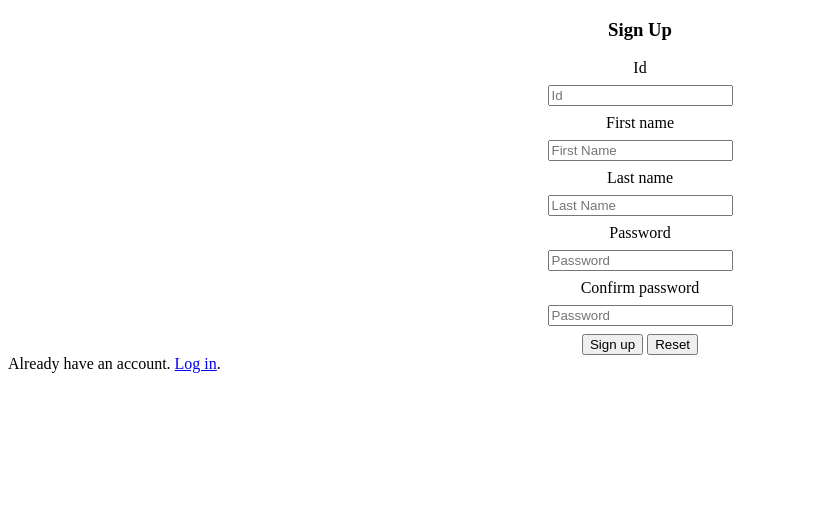
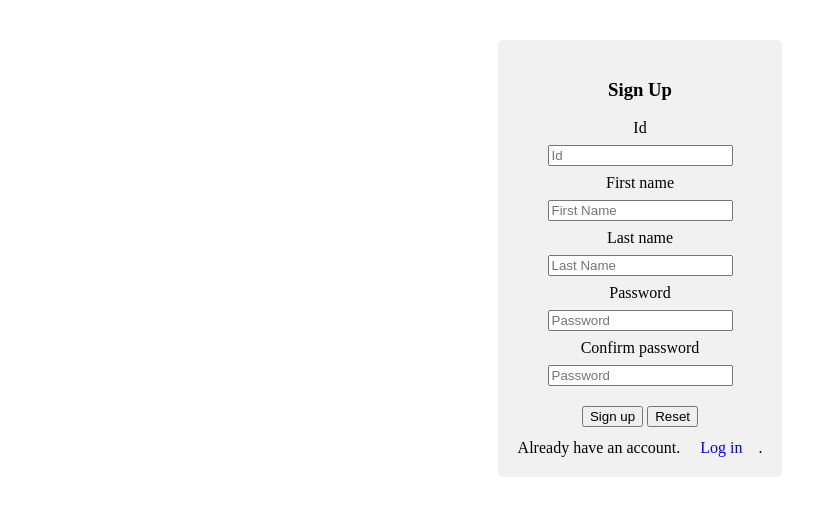
Before and after one commit to Jay-DVT/high-school-LMS, a Flask app: page /signup in a window 1280 px wide. Shown: the top 516 px of the page, without its empty margins (0-836 px from the left). Run offline with Flask 2, Linux system fonts and the light colour scheme.

Commit message:
css styling

```diff
--- a/static/global.css
+++ b/static/global.css
@@ -7,6 +7,11 @@
 
 form h3 {
     text-align: center;
+}
+
+body {
+    margin: 0;
+    height: 100%;
 }
 
 #nav {
@@ -22,4 +27,74 @@ form h3 {
     flex-direction: column;
     align-items: flex-start;
     padding: 8px;
+    gap: 4px;
 }
+
+.links {
+    display: flex;
+    flex-direction: row;
+    padding: 8px;
+    gap: 15px
+}
+
+nav {
+    overflow: hidden;
+    background-color: #333;
+    top: 0; /* Position the navbar at the top of the page */
+    width: 100%; /* Full width */
+    color: white;
+}
+
+a:link {
+    text-decoration: none;
+  }
+
+a:visited {
+  text-decoration: none;
+}
+
+a:hover {
+  text-decoration: underline;
+}
+
+li a {
+    color: white;
+    padding: 0px;
+    margin: 0px;
+}
+
+.links {
+    height: 100%;
+
+}
+
+.auth {
+    text-align: left;
+    background-color: #f1f1f1;
+    padding: 20px;
+    margin: 20px;
+    border-radius: 5px;
+}
+
+.auth-bg {
+    display: flex;
+    justify-content: center;
+}
+
+
+a {
+    color: blue;
+    padding: 0px 16px;
+}
+
+#body {
+    margin: 20px
+}
+
+.discipline {
+    padding: 4px 0px;
+}
+
+.button-container {
+    margin: 12px;
+}
--- a/templates/index.html
+++ b/templates/index.html
@@ -5,13 +5,13 @@
 {% block body %}
 
         Bienvenido al sistema de mejoramiento academico, dentro de tu curso se encuentran las siguientes materias:
-        <div>
+        <div class="discipline">
            <a href="{{url_for('math')}}">Matematicas I</a>
         </div>
-        <div>
+        <div class="discipline">
            <a href="{{url_for('physics')}}">Fisica I</a>
         </div>
-        <div>
+        <div class="discipline">
            <a href="{{url_for('history')}}">Historia Mexico I</a>
         </div>
 
--- a/templates/layout.html
+++ b/templates/layout.html
@@ -27,6 +27,8 @@
     <script
         type="text/javascript"
         src="{{url_for('static', filename='app.js')}}"></script>
-    {% block body %}{% endblock %}
+    <div id="body">
+        {% block body %}{% endblock %}
+    </div>
 </body>
 </html>
--- a/templates/signup.html
+++ b/templates/signup.html
@@ -3,7 +3,8 @@
 {% block title %}Sign Up{% endblock %}
 
 {% block body %}
-
+<div class="auth-bg">
+<div class="auth">
 <form action="/signup" method="post">
   <h3>Sign Up</h3>
   <div class="form">
@@ -53,4 +54,7 @@
     </div>
   </div>
 </form>
-Already have an account. <a id="login" href="{{url_for('login')}}">Log in</a>. {% endblock %}
+Already have an account. <a id="login" href="{{url_for('login')}}">Log in</a>.
+</div>
+</div>
+{% endblock %}
```
Also changed, not shown: templates/login.html (+5 -2 lines), instance/students.db.
